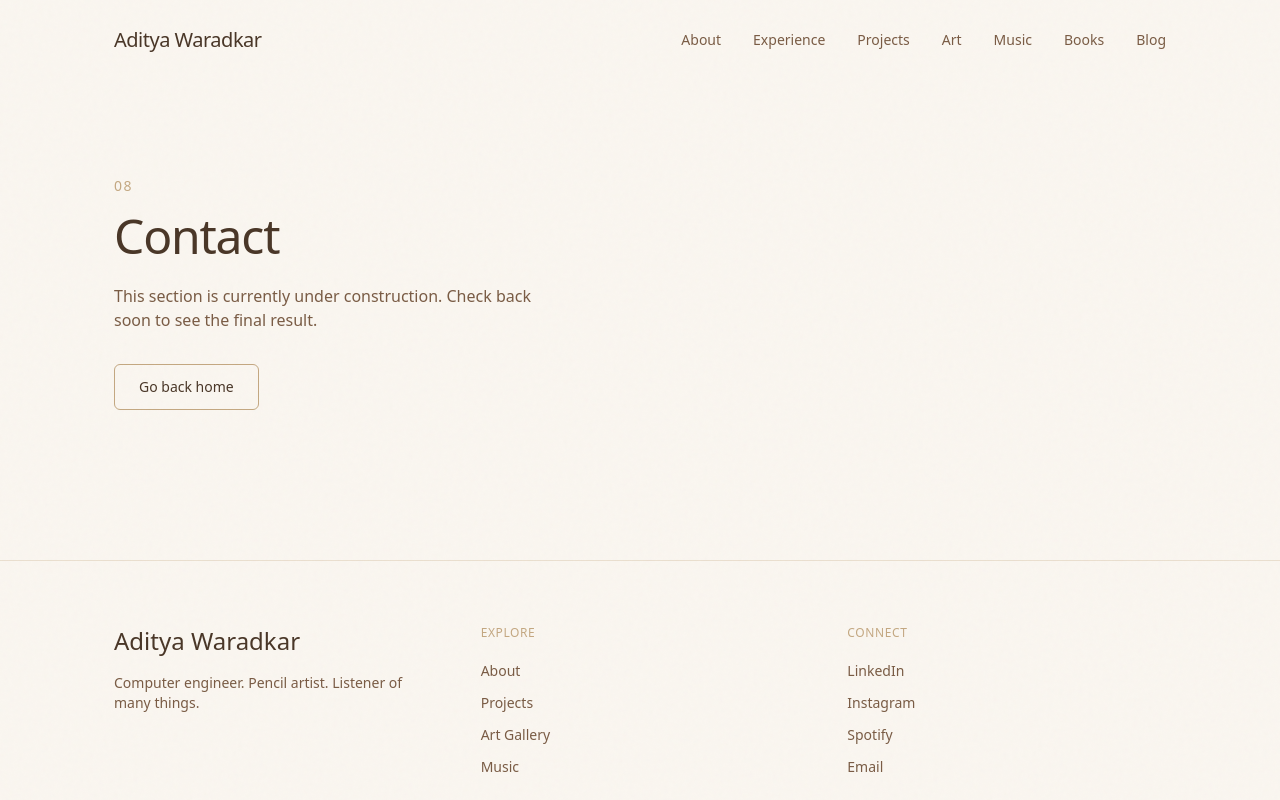
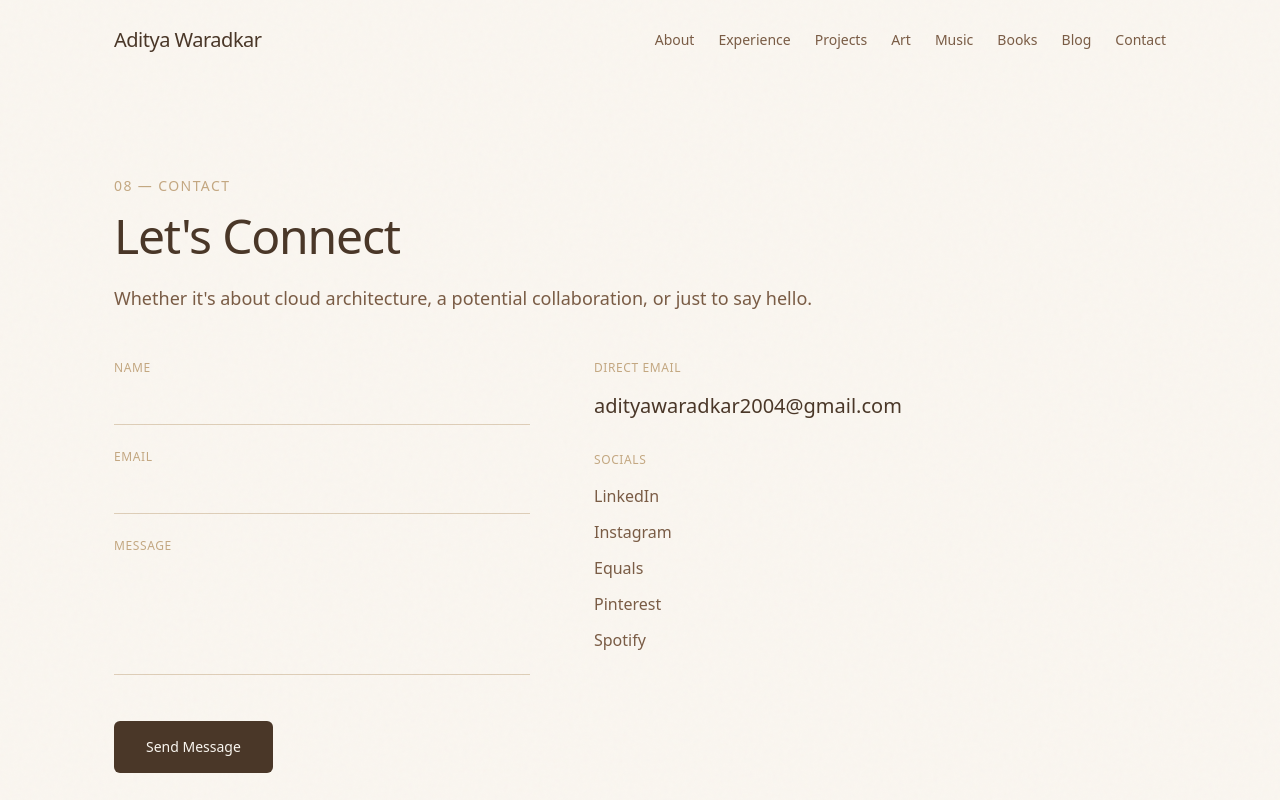
Before and after one commit to AdityaWaradkar/adityawaradkar.dev, a Next.js app in the folder frontend/: page /contact in a window 1280 px wide. Shown: the top 800 px of the page. Built offline with nearby package versions, Linux system fonts and the light colour scheme.

Commit message:
feat: build contact form with resend integration and socials config

```diff
--- a/frontend/app/contact/page.tsx
+++ b/frontend/app/contact/page.tsx
@@ -1,4 +1,146 @@
-import PlaceholderPage from "@/components/PlaceholderPage";
+"use client";
+
+import { useState } from "react";
+import { socialsData } from "@/lib/socialsData";
+
 export default function Contact() {
-  return <PlaceholderPage title="Contact" number="08" />;
+  const [status, setStatus] = useState<"idle" | "loading" | "success" | "error">("idle");
+  const [formData, setFormData] = useState({ name: "", email: "", message: "", honeypot: "" });
+
+  const handleSubmit = async (e: React.FormEvent) => {
+    e.preventDefault();
+    setStatus("loading");
+
+    try {
+      const res = await fetch("http://localhost:8080/api/contact", {
+        method: "POST",
+        headers: { "Content-Type": "application/json" },
+        body: JSON.stringify(formData),
+      });
+
+      if (!res.ok) throw new Error("Failed to send");
+      setStatus("success");
+      setFormData({ name: "", email: "", message: "", honeypot: "" });
+    } catch (error) {
+      console.error(error);
+      setStatus("error");
+    }
+  };
+
+  return (
+    <div className="max-w-content mx-auto px-6 py-24 min-h-[70vh]">
+      <div className="max-w-4xl">
+        <span className="font-mono text-sm text-brown-light tracking-widest uppercase mb-4 block">
+          08 — Contact
+        </span>
+        <h1 className="text-5xl font-serif text-brown-deep tracking-tight mb-6">
+          Let's Connect
+        </h1>
+        <p className="text-lg text-brown-mid mb-12">
+          Whether it's about cloud architecture, a potential collaboration, or just to say hello.
+        </p>
+
+        <div className="grid grid-cols-1 md:grid-cols-2 gap-16">
+          {/* Form */}
+          <div>
+            {status === "success" ? (
+              <div className="bg-accent/10 border border-accent text-accent p-6 rounded-lg">
+                <h3 className="font-serif text-xl mb-2">Message Sent</h3>
+                <p className="text-sm">Thank you for reaching out. I'll get back to you soon.</p>
+                <button onClick={() => setStatus("idle")} className="mt-4 text-sm font-mono underline underline-offset-4">
+                  Send another
+                </button>
+              </div>
+            ) : (
+              <form onSubmit={handleSubmit} className="flex flex-col gap-6">
+                {/* Honeypot field (hidden from real users) */}
+                <input
+                  type="text"
+                  name="honeypot"
+                  value={formData.honeypot}
+                  onChange={(e) => setFormData({...formData, honeypot: e.target.value})}
+                  className="hidden"
+                  tabIndex={-1}
+                  autoComplete="off"
+                />
+
+                <div>
+                  <label className="block font-mono text-xs uppercase tracking-wider text-brown-light mb-2">Name</label>
+                  <input
+                    type="text"
+                    required
+                    value={formData.name}
+                    onChange={(e) => setFormData({...formData, name: e.target.value})}
+                    className="w-full bg-transparent border-b border-brown-light/50 py-2 text-brown-deep focus:outline-none focus:border-accent transition-colors"
+                  />
+                </div>
+
+                <div>
+                  <label className="block font-mono text-xs uppercase tracking-wider text-brown-light mb-2">Email</label>
+                  <input
+                    type="email"
+                    required
+                    value={formData.email}
+                    onChange={(e) => setFormData({...formData, email: e.target.value})}
+                    className="w-full bg-transparent border-b border-brown-light/50 py-2 text-brown-deep focus:outline-none focus:border-accent transition-colors"
+                  />
+                </div>
+
+                <div>
+                  <label className="block font-mono text-xs uppercase tracking-wider text-brown-light mb-2">Message</label>
+                  <textarea
+                    required
+                    rows={4}
+                    value={formData.message}
+                    onChange={(e) => setFormData({...formData, message: e.target.value})}
+                    className="w-full bg-transparent border-b border-brown-light/50 py-2 text-brown-deep focus:outline-none focus:border-accent transition-colors resize-none"
+                  />
+                </div>
+
+                <button
+                  type="submit"
+                  disabled={status === "loading"}
+                  className="bg-brown-deep text-cream px-8 py-4 rounded-md font-mono text-sm hover:bg-accent transition-colors disabled:opacity-50 mt-4 self-start"
+                >
+                  {status === "loading" ? "Sending..." : "Send Message"}
+                </button>
+
+                {status === "error" && (
+                  <p className="text-red-500 text-sm font-mono mt-2">Something went wrong. Please try again.</p>
+                )}
+              </form>
+            )}
+          </div>
+
+          {/* Socials & Email */}
+          <div className="flex flex-col gap-8">
+            <div>
+              <h3 className="font-mono text-xs uppercase tracking-wider text-brown-light mb-4">Direct Email</h3>
+              <a href="mailto:adityawaradkar2004@gmail.com" className="text-xl font-serif text-brown-deep hover:text-accent transition-colors">
+                adityawaradkar2004@gmail.com
+              </a>
+            </div>
+
+            <div>
+              <h3 className="font-mono text-xs uppercase tracking-wider text-brown-light mb-4">Socials</h3>
+              <div className="flex flex-col gap-3">
+                {socialsData.map((social) => (
+                  <a
+                    key={social.name}
+                    href={social.url}
+                    target="_blank"
+                    rel="noopener noreferrer"
+                    className="text-brown-mid hover:text-accent transition-colors flex items-center gap-2 group"
+                  >
+                    {social.name}
+                    <span className="opacity-0 group-hover:opacity-100 transition-opacity text-xs">↗</span>
+                  </a>
+                ))}
+              </div>
+            </div>
+          </div>
+        </div>
+      </div>
+    </div>
+  );
 }
--- a/frontend/components/Footer.tsx
+++ b/frontend/components/Footer.tsx
@@ -1,13 +1,12 @@
+// frontend/components/Footer.tsx
 "use client";
 
 import Link from "next/link";
 import { useState, useEffect } from "react";
 
 export default function Footer() {
-  // Initialize with null so server and client match initially
   const [currentYear, setCurrentYear] = useState<number | null>(null);
 
-  // Calculate the year only after the component mounts in the browser
   useEffect(() => {
     setCurrentYear(new Date().getFullYear());
   }, []);
@@ -33,6 +32,7 @@ export default function Footer() {
           <Link href="/work/projects" className="text-sm text-brown-mid hover:text-accent transition-colors">Projects</Link>
           <Link href="/art" className="text-sm text-brown-mid hover:text-accent transition-colors">Art Gallery</Link>
           <Link href="/music" className="text-sm text-brown-mid hover:text-accent transition-colors">Music</Link>
+          <Link href="/contact" className="text-sm text-brown-mid hover:text-accent transition-colors">Contact</Link>
         </div>
 
         {/* Column 3: Socials Placeholder */}
@@ -41,13 +41,12 @@ export default function Footer() {
           <a href="#" className="text-sm text-brown-mid hover:text-accent transition-colors">LinkedIn</a>
           <a href="#" className="text-sm text-brown-mid hover:text-accent transition-colors">Instagram</a>
           <a href="#" className="text-sm text-brown-mid hover:text-accent transition-colors">Spotify</a>
-          <a href="#" className="text-sm text-brown-mid hover:text-accent transition-colors">Email</a>
+          <Link href="/contact" className="text-sm text-brown-mid hover:text-accent transition-colors">Email</Link>
         </div>
       </div>
 
       <div className="border-t border-brown-light/20">
         <div className="max-w-content mx-auto px-6 py-6 flex justify-between items-center text-xs font-mono text-brown-light">
-          {/* Render the year only if it has been calculated */}
           <span>© {currentYear ? currentYear : "2025"} Aditya Waradkar</span>
           <span>Built with Next.js & Go</span>
         </div>
--- a/frontend/components/Navbar.tsx
+++ b/frontend/components/Navbar.tsx
@@ -1,3 +1,4 @@
+// frontend/components/Navbar.tsx
 "use client";
 
 import { useState, useEffect } from "react";
@@ -23,6 +24,7 @@ export default function Navbar() {
     { name: "Music", href: "/music" },
     { name: "Books", href: "/books" },
     { name: "Blog", href: "/blog" },
+    { name: "Contact", href: "/contact" }, // Added Contact here
   ];
 
   return (
@@ -37,7 +39,8 @@ export default function Navbar() {
         </Link>
 
         {/* Desktop Nav */}
-        <nav className="hidden md:flex gap-8">
+        {/* Changed gap-8 to gap-6 to fit the extra link */}
+        <nav className="hidden md:flex gap-6">
           {links.map((link) => (
             <Link
               key={link.name}
--- /dev/null
+++ b/frontend/lib/socialsData.ts
@@ -0,0 +1,7 @@
+export const socialsData = [
+  { name: "LinkedIn", url: "https://linkedin.com/in/adityawaradkar" },
+  { name: "Instagram", url: "https://instagram.com/adityaa.draws" },
+  { name: "Equals", url: "https://equals.com" },
+  { name: "Pinterest", url: "https://pinterest.com/adityawaradkar" },
+  { name: "Spotify", url: "https://open.spotify.com/user/adityawaradkar" },
+];
```
Also changed, not shown: 2 other files (tests, documents, lock files or other folders).
